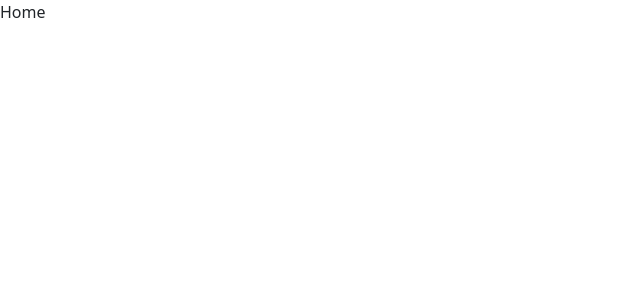
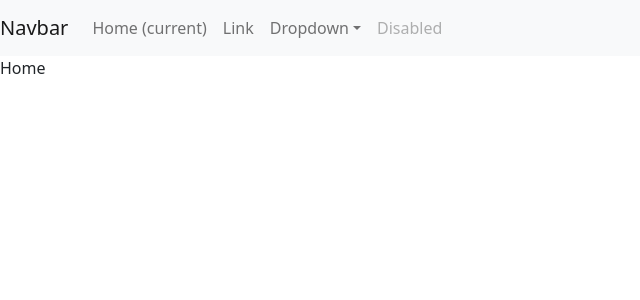
Before and after one commit to prodeveloper03/sounak-portfolio, a React (Create React App) app: page / in a window 1280 px wide. Shown: the top 300 px of the page, without its empty margins (0-640 px from the left). Built offline with nearby package versions, Linux system fonts and the light colour scheme.

Commit message:
navbar imported

```diff
--- a/src/App.js
+++ b/src/App.js
@@ -1,14 +1,17 @@
-import React from 'react'
+import React from 'react';
+import "../node_modules/bootstrap/dist/css/bootstrap.min.css";
 import { Switch ,Route, Redirect} from 'react-router';
-import Home from './Home'
-import About from './About'
-import Project from './Project'
-import Skill from './Skill'
-import Contact from './Contact'
+import Navbar from "./Navbar"
+import Home from './Home';
+import About from './About';
+import Project from './Project';
+import Skill from './Skill';
+import Contact from './Contact';
 
 const App = () => {
   return(
-
+    <>
+        <Navbar />
         <Switch>
           <Route exact path = "/" component = {Home} />
           <Route exact path = "/About" component = {About} />
@@ -19,6 +22,8 @@
 
         </Switch>
 
+      </>
+
   );
 };
 export default App;
--- /dev/null
+++ b/src/Navbar.jsx
@@ -0,0 +1,42 @@
+import React from 'react'
+
+const Navbar = () => {
+  return(
+    <>
+      <nav className="navbar navbar-expand-lg navbar-light bg-light">
+  <a className="navbar-brand" href="#">Navbar</a>
+  <button className="navbar-toggler" type="button" data-toggle="collapse" data-target="#navbarSupportedContent" aria-controls="navbarSupportedContent" aria-expanded="false" aria-label="Toggle navigation">
+    <span class="navbar-toggler-icon"></span>
+  </button>
+
+  <div className="collapse navbar-collapse" id="navbarSupportedContent">
+    <ul className="navbar-nav mr-auto">
+      <li className="nav-item active">
+        <a className="nav-link" href="#">Home <span class="sr-only">(current)</span></a>
+      </li>
+      <li className="nav-item">
+        <a className="nav-link" href="#">Link</a>
+      </li>
+      <li className="nav-item dropdown">
+        <a className="nav-link dropdown-toggle" href="#" id="navbarDropdown" role="button" data-toggle="dropdown" aria-haspopup="true" aria-expanded="false">
+          Dropdown
+        </a>
+        <div className="dropdown-menu" aria-labelledby="navbarDropdown">
+          <a className="dropdown-item" href="#">Action</a>
+          <a className="dropdown-item" href="#">Another action</a>
+          <div className="dropdown-divider"></div>
+          <a className="dropdown-item" href="#">Something else here</a>
+        </div>
+      </li>
+      <li className="nav-item">
+        <a className="nav-link disabled" href="#">Disabled</a>
+      </li>
+    </ul>
+
+  </div>
+</nav>
+    </>
+
+  );
+}
+export default Navbar;
```
